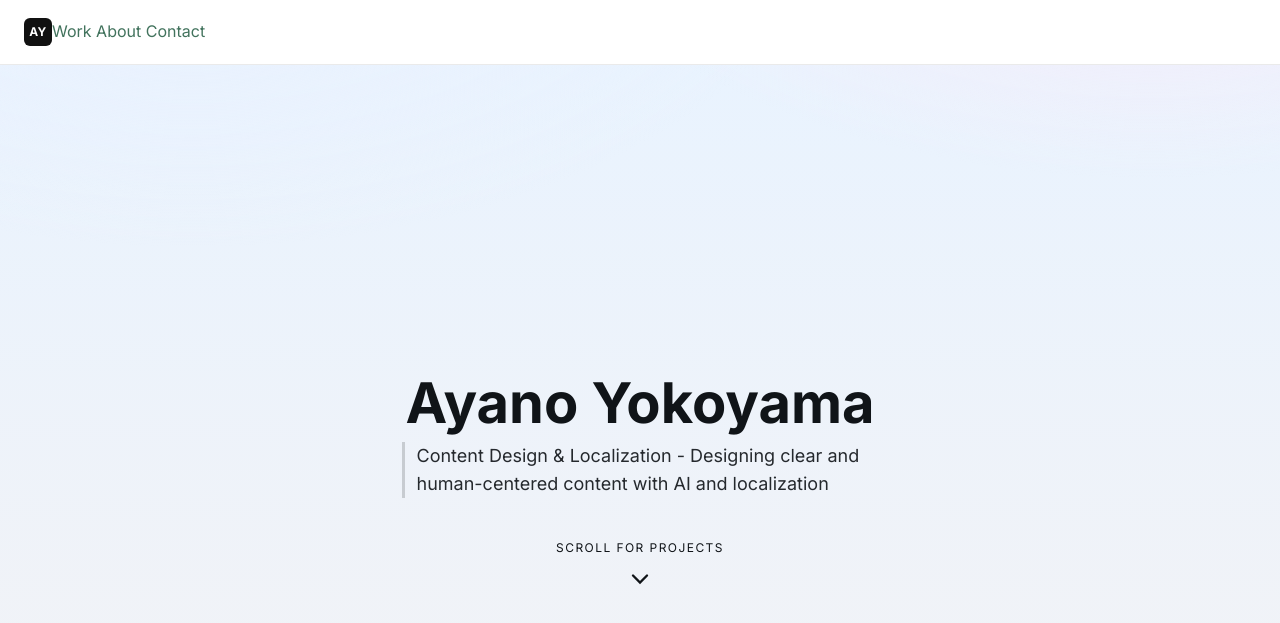
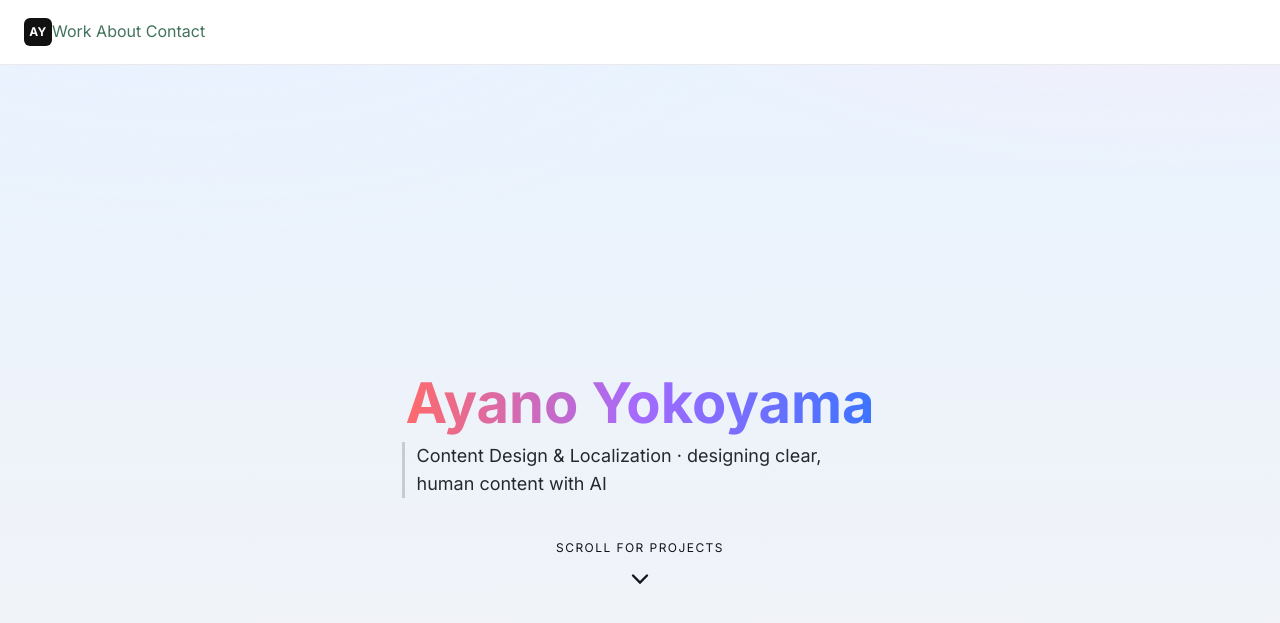
Before and after one commit to ayanoyokoyama/ayanoyokoyama-github.io, a Jekyll site: the page built from index.md, in a window 1280 px wide and 900 px high. Shown: the top 623 px of the window. Built offline with Jekyll 4.4.1, drawn with Linux system fonts in a browser that asks for light colours.

Commit message:
Update index.md

```diff
--- a/index.md
+++ b/index.md
@@ -5,30 +5,36 @@ has_gradient: true
 ---
 
 <section class="hero-center">
-  <h1 class="hero-name">Ayano Yokoyama</h1>
+  <h1 class="hero-name"><span class="grad-poppy">Ayano Yokoyama</span></h1>
   <p class="hero-tagline">
-    Content Design & Localization - Designing clear and human-centered content with AI and localization
+    Content Design & Localization · designing clear, human content with AI
   </p>
 
-  <a href="#work" class="scroll-indicator">
+  <a href="#work" class="scroll-indicator" aria-label="Scroll to work">
     <span>Scroll for projects</span>
-    <svg viewBox="0 0 24 24" class="chev" aria-hidden="true"><path d="M6 9l6 6 6-6" fill="none" stroke="currentColor" stroke-width="2" stroke-linecap="round"/></svg>
+    <svg viewBox="0 0 24 24" class="chev" aria-hidden="true">
+      <path d="M6 9l6 6 6-6" fill="none" stroke="currentColor" stroke-width="2" stroke-linecap="round"/>
+    </svg>
   </a>
 </section>
 
+<!-- anchor target for the top nav and scroll link -->
+<a id="work"></a>
 <h2>Selected work</h2>
 
 <div class="card-grid">
 {% for p in site.data.projects %}
   <a class="card" href="{{ p.url | relative_url }}">
-    <img src="{{ p.cover | relative_url }}" alt="">
+    {% if p.cover %}<img src="{{ p.cover | relative_url }}" alt="">{% endif %}
     <div class="meta">
-      <div class="kicker">{{ p.kicker }}</div>
+      {% if p.kicker %}<div class="kicker">{{ p.kicker }}</div>{% endif %}
       <h3 style="margin:.2rem 0 0">{{ p.title }}</h3>
-      <p style="margin:.4rem 0 0; color:#555">{{ p.blurb }}</p>
+      {% if p.blurb %}<p style="margin:.4rem 0 0; color:#555">{{ p.blurb }}</p>{% endif %}
+      {% if p.tags %}
       <div style="margin-top:8px">
         {% for t in p.tags %}<span class="badge">{{ t }}</span>{% endfor %}
       </div>
+      {% endif %}
     </div>
   </a>
 {% endfor %}
```
